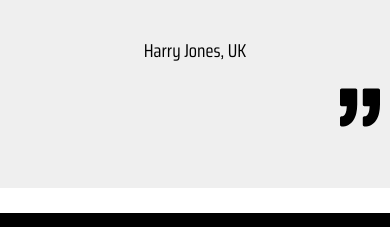
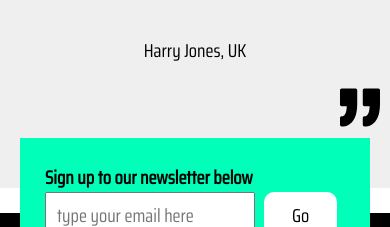
Before and after one commit to HRSArgyropoulos/Travel-Now-Agency-Project, a plain HTML site: page index.html in a window 390 px wide. Shown: the part 4566-4793 px from the top of the page. Drawn offline with Linux system fonts and the light colour scheme.

Commit message:
Newsletter-Added

```diff
--- a/css/style.css
+++ b/css/style.css
@@ -414,7 +414,7 @@ nav .openMenu, nav .closeMenu{
     text-align: center;
     display: flex;
     flex-wrap: wrap;
-    padding: 75px 0;
+    padding: 100px 0;
 }
 
 #customer-reviews ul li {
@@ -438,11 +438,48 @@ nav .openMenu, nav .closeMenu{
 footer {
     background-color:black;
     color: white;
-
+    position: relative;
 }
 
 footer a {
     color: white; /* why */
+}
+
+#newsletter {
+    /* float: right; */
+    display: block;
+    width: 450px;
+    background-color: var(--primary-green);
+    color: black;
+    position: absolute;
+    top: -75px;
+    right: 75px;
+    padding: 25px 50px;
+}
+
+#newsletter input {
+    width: 75%;
+}
+
+#newsletter .green-button {
+    background-color: white;
+}
+
+@media screen and (max-width: 768px) {
+    #newsletter {
+        right: 50%;
+        transform: translateX(50%);
+        width: 350px;
+        padding: 25px;
+    }
+
+    #newsletter h3 {
+        display: none;
+    }
+
+    #newsletter input{
+        width: 70%;
+    }
 }
 
 footer > ul {
@@ -450,7 +487,7 @@ footer > ul {
     justify-content: space-around;
     align-items: center;
     flex-wrap: wrap;
-    padding: 50px 0;
+    padding: 100px 0;
 }
 
 #footer-cols > li:first-child {
@@ -510,6 +547,10 @@ footer #tripadvisor i {
 
     footer ul {
         padding: 10px;
+    }
+
+    footer {
+        padding-top: 75px;
     }
 }
 
--- a/index.html
+++ b/index.html
@@ -187,6 +187,14 @@
     </section>
     <!--Footer-->
     <footer id="footer">
+        <div id="newsletter">
+            <h3>Don't miss out on our amazing packages.</h3>
+            <h4>Sign up to our newsletter below</h4>
+            <form>
+                <input type="email" placeholder="type your email here">
+                <button class="green-button" type="submit">Go</button>
+            </form>
+        </div>
         <ul id="footer-cols">
             <li>
                 <ul>
```
Also changed, not shown: README.md.
